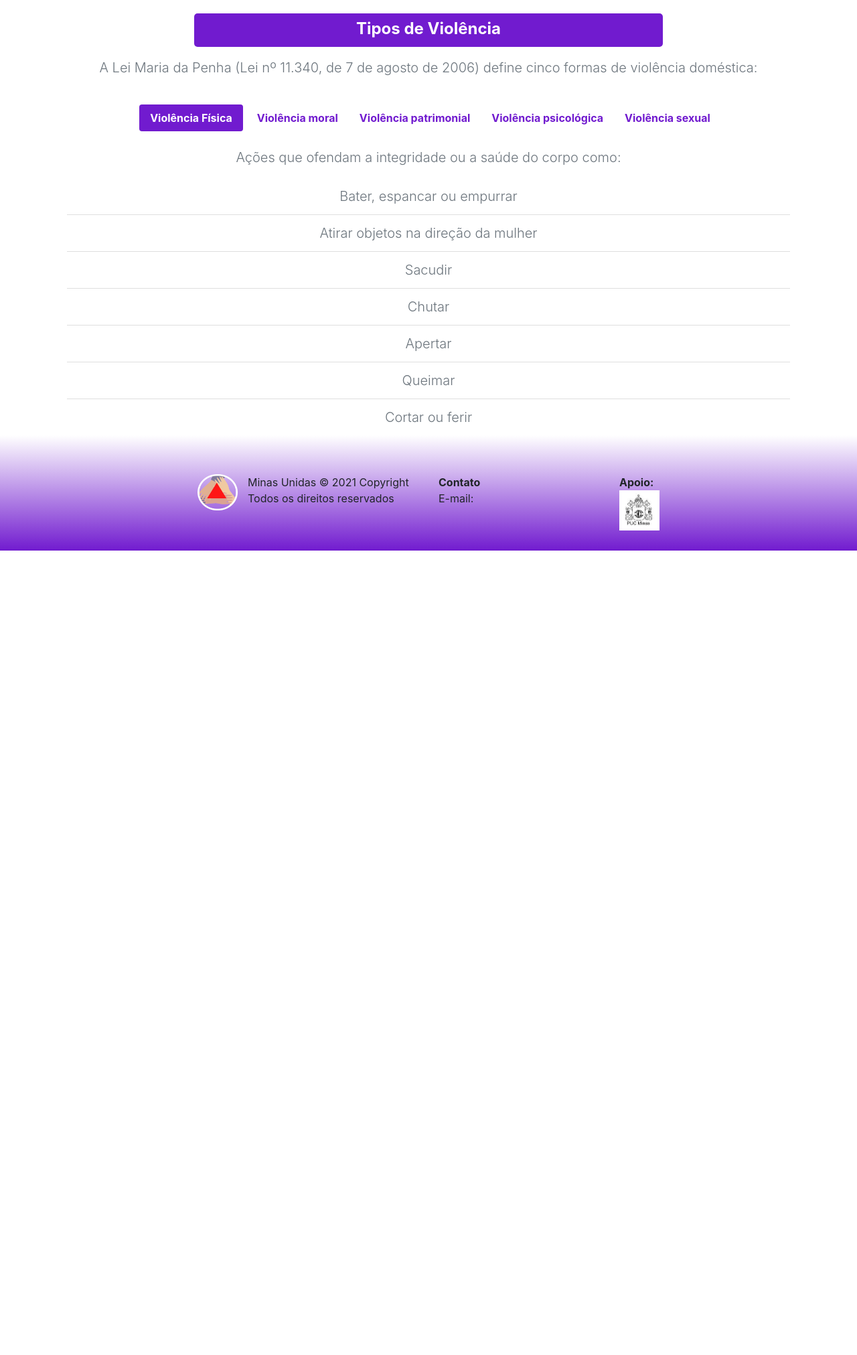
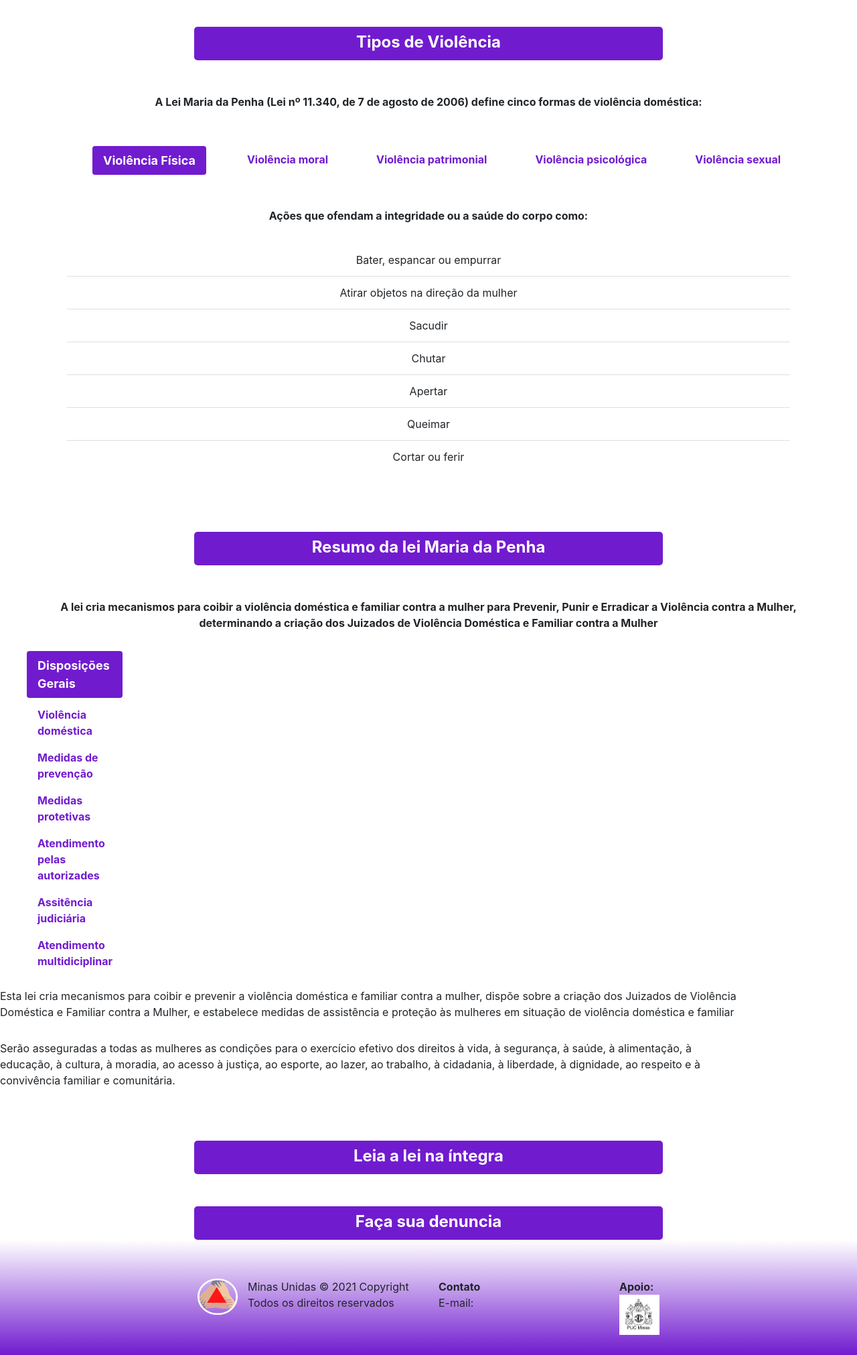
Before and after one commit to ICEI-PUC-Minas-PMV-SI/pmv-si-2021-2-e1-proj-web-t1-violencia-mulher, a PHP site: page /legislacao.html in a window 1280 px wide. Shown: the part 135-2158 px from the top of the page at 67% size. Before the commit the page ends 957 px from the top, so only its background shows below. Run offline with PHP 8.4, Linux system fonts and the light colour scheme; some libraries are stand-ins or nearby versions.

Commit message:
Complemento conteúdo da página Legislação

```diff
--- /dev/null
+++ b/src/css/legislacao.css
@@ -0,0 +1,69 @@
+
+/*Estilo de fonte para parágrafos*/
+p{
+    font-weight: bold;
+    margin-top: 20px;
+    margin-bottom: 30px;
+}
+
+p.tab-pane{
+    font-weight: normal;
+}
+
+a.btn-direciona{
+    background-color:#711BCF;
+    width: 700px;
+    height: 50px;
+    padding: 5px 10px;
+    border-radius: 5px;
+    color: white;
+    font-weight: bold;
+    font-size:x-large;
+    text-align: center;
+    display: inline-block;
+    text-decoration:none;
+
+}
+
+a.btn-direciona:hover{
+    background-color: #A377FB;
+    color: #711BCF;
+}
+
+
+
+/* Navpills - Tipos de violência*/
+/* Botões/pílulas ativos*/
+.nav-pills .nav-link.active {
+    background-color: #711BCF;
+    font-weight: bold;
+    margin-inline: 5px;
+    margin-bottom: 5px;
+    margin-left: 40px;
+    font-size: large;
+}
+
+/* Botões/pílulas inativas*/
+.nav-link{
+    color: #711BCF;
+    font-weight: bold;
+    margin-left: 40px;
+
+}
+
+/*Botões/pílulas ao passar ponteiro*/
+.nav-link:hover{
+    color: #FFFFFF;
+    background-color: #711BCF;
+}
+
+
+/*Navpills veritical - Resumo da lei*/
+.col-9{
+    margin-left: 60px;
+    margin-top: 10px;
+}
+
+.tab-pane{
+    margin-right: 5px;
+}
--- a/src/css/style.css
+++ b/src/css/style.css
@@ -36,25 +36,7 @@
     background-color: #FFFFFF;
 }
 
-/* Botões/pílulas navbar Tipos de violência*/
-/* Botões/pílulas ativos*/
-.nav-pills .nav-link.active {
-    background-color: #711BCF;
-    font-weight: bold;
-    margin-inline: 5px;
-}
 
-/* Botões/pílulas inativas*/
-.nav-link{
-    color: #711BCF;
-    font-weight: bold;
-}
-
-/*Botões/pílulas ao passar ponteiro*/
-.nav-link:hover{
-    color: #FFFFFF;
-    background-color: #711BCF;
-}
 
 /* botao de destaque */
 .navbar-nav .nav-item.denuncie a {
--- a/src/legislacao.html
+++ b/src/legislacao.html
@@ -1,6 +1,7 @@
 <!DOCTYPE html>
 <html lang="pt-br">
     <head>
+        <!-- Meta tags -->
         <!-- Meta tags -->
         <title>Minas Unidas</title>
         <link rel="shortcut icon" type="imagex/png" href="imgs/icone-projeto.ico">
@@ -16,6 +17,8 @@
         <script src="https://cdn.jsdelivr.net/npm/bootstrap@5.1.2/dist/js/bootstrap.bundle.min.js"></script>
         <!-- CSS da página -->
         <link rel="stylesheet" href="css/style.css">
+        <!--CSS da página Legislação-->
+        <link rel="stylesheet" href="css/legislacao.css">
         <!-- CSS Ícone lupa -->
         <script src="https://kit.fontawesome.com/16bd7ee685.js" crossorigin="anonymous"></script>
     </head>
@@ -54,7 +57,7 @@
             <div id="conteudo">
                 <div class="container text-center">
                     <p class="title-page">Tipos de Violência</p>
-                    <P class="lead text-muted">A Lei Maria da Penha (Lei nº 11.340, de 7 de agosto de 2006) define cinco formas de violência doméstica:</P>
+                    <P>A Lei Maria da Penha (Lei nº 11.340, de 7 de agosto de 2006) define cinco formas de violência doméstica:</P>
                 </div>
 
                 <br>
@@ -84,8 +87,8 @@
                     <!-- Tab panes -->
                     <div class="tab-content">
                         <div class="tab-pane container active" id="violencia1">
-                            <p class="lead text-muted">Ações que ofendam a integridade ou a saúde do corpo como:</p>
-                                <ul class="list-group list-group-flush lead text-muted">
+                            <p>Ações que ofendam a integridade ou a saúde do corpo como:</p>
+                                <ul class="list-group list-group-flush">
                                     <li class="list-group-item">Bater, espancar ou empurrar</li>
                                     <li class="list-group-item">Atirar objetos na direção da mulher</li>
                                     <li class="list-group-item">Sacudir</li>
@@ -96,8 +99,8 @@
                                 </ul>
                         </div>
                         <div class="tab-pane container fade" id="violencia2">
-                            <p class="lead text-muted">Ações que desonram a mulher diante da sociedade:</p>
-                                <ul class="list-group list-group-flush lead text-muted">
+                            <p>Ações que desonram a mulher diante da sociedade:</p>
+                                <ul class="list-group list-group-flush">
                                     <li class="list-group-item">Mentiras ou ofensas</li>
                                     <li class="list-group-item">Acusá-la publicamente de ter praticado crime</li>
                                     <li class="list-group-item">Xingar diante dos amigos</li>
@@ -106,8 +109,8 @@
                                 </ul>
                         </div>
                         <div class="tab-pane container fade" id="violencia3">
-                            <p class="lead text-muted">Ações que envolvam a retirada de dinheiro conquistado pela mulher <br> com seu próprio trabalho:</p>
-                                <ul class="list-group list-group-flush lead text-muted">
+                            <p>Ações que envolvam a retirada de dinheiro conquistado pela mulher <br> com seu próprio trabalho:</p>
+                                <ul class="list-group list-group-flush">
                                     <li class="list-group-item">Destruir qualquer patrimônio</li>
                                     <li class="list-group-item">Deixar de pagar pensão alimentícia</li>
                                     <li class="list-group-item">Controlar dinheiro</li>
@@ -115,8 +118,8 @@
                                 </ul>
                         </div>
                         <div class="tab-pane container fade" id="violencia4">
-                            <p class="lead text-muted">Ações que causam danos emocionais e diminuição da autoestima <br> que visem degradar ou controlar seus comportamentos:</p>
-                                <ul class="list-group list-group-flush lead text-muted">
+                            <p>Ações que causam danos emocionais e diminuição da autoestima <br> que visem degradar ou controlar seus comportamentos:</p>
+                                <ul class="list-group list-group-flush">
                                     <li class="list-group-item">Crenças e decisões</li>
                                     <li class="list-group-item">Ameaça</li>
                                     <li class="list-group-item">Constrangimento, humilhação e ridicularização</li>
@@ -127,8 +130,8 @@
                                 </ul>
                         </div>
                         <div class="tab-pane container fade" id="violencia5">
-                            <p class="lead text-muted">Ações que forcem a mulher a fazer, manter ou presenciar ato sexual:</p>
-                                <ul class="list-group list-group-flush lead text-muted">
+                            <p>Ações que forcem a mulher a fazer, manter ou presenciar ato sexual:</p>
+                                <ul class="list-group list-group-flush">
                                     <li class="list-group-item">Por meio de força</li>
                                     <li class="list-group-item">Ameaça</li>
                                     <li class="list-group-item">Impedir o uso de métodos contraceptivos</li>
@@ -142,6 +145,214 @@
             </div>
 
         </main>
+
+        <br>
+        <br>
+
+        <section>
+            <div id="conteudo">
+                <div class="container text-center">
+                    <p class="title-page">Resumo da lei Maria da Penha</p>
+                    <P>A lei cria mecanismos para coibir a violência doméstica e familiar contra a mulher para
+                       Prevenir, Punir e Erradicar a Violência contra a Mulher, determinando a criação dos
+                       Juizados de Violência Doméstica e Familiar contra a Mulher
+                    </P>
+                </div>
+
+                <!-- Nav pills - vertical-->
+                <div class="row">
+                    <div class="col-2 justify-content-center">
+                        <ul class="nav flex-column nav-pills" aria-orientation="vertical">
+                            <li class="nav-item">
+                                <a class="nav-link active" data-bs-toggle="pill" href="#disposicao-geral">Disposições Gerais</a>
+                            </li>
+                            <li class="nav-item">
+                                <a class="nav-link" data-bs-toggle="pill" href="#violencia-dom-fa">Violência doméstica</a>
+                            </li>
+                            <li class="nav-item">
+                                <a class="nav-link" data-bs-toggle="pill" href="#medidas-prevencao">Medidas de prevenção</a>
+                            </li>
+                            <li class="nav-item">
+                                <a class="nav-link" data-bs-toggle="pill" href="#medidas-protetivas">Medidas protetivas</a>
+                            </li>
+                            <li class="nav-item">
+                                <a class="nav-link" data-bs-toggle="pill" href="#atendimento-aut">Atendimento pelas autorizades</a>
+                            </li>
+                            <li class="nav-item">
+                                <a class="nav-link" data-bs-toggle="pill" href="#assis-judiciaraia">Assitência judiciária</a>
+                            </li>
+                            <li class="nav-item">
+                                <a class="nav-link" data-bs-toggle="pill" href="#atendi-multi">Atendimento multidiciplinar</a>
+                            </li>
+                        </ul>
+                    </div>
+
+                    <!-- Tab panes -->
+                    <div class="tab-content">
+                        <div class="tab-pane container active" id="disposicao-geral">
+                            <p class="tab-pane">Esta lei cria mecanismos para coibir e prevenir a violência doméstica
+                                e familiar contra a mulher, dispõe sobre a criação dos Juizados de Violência Doméstica
+                                e Familiar contra a Mulher, e estabelece medidas de assistência e proteção às mulheres
+                                em situação de violência doméstica e familiar
+                            </p>
+                            <p class="tab-pane">Serão asseguradas a todas as mulheres as condições para o exercício
+                                efetivo dos direitos à vida, à segurança, à saúde, à alimentação, à educação, à cultura,
+                                 à moradia, ao acesso à justiça, ao esporte, ao lazer, ao trabalho, à cidadania, à liberdade,
+                                 à dignidade, ao respeito e à convivência familiar e comunitária.
+                                </p>
+                        </div>
+
+                        <div class="tab-pane container" id="violencia-dom-fa">
+                            <p class="tab-pane"> Configura violência doméstica e familiar contra a mulher qualquer ação ou
+                                omissão baseada no gênero que lhe cause morte, lesão, sofrimento físico, sexual ou psicológico
+                                e dano moral ou patrimonial no âmbito da unidade doméstica e/ou da família e/ou em qualquer
+                                relação íntima de afeto.
+                            </p>
+                            <p class="tab-pane">São formas de violência doméstica e familiar contra a mulher, entre outras:
+                                a violência física, a violência psicológica, a violência sexual, a violência patrimonial, e a violência moral.
+                            </p>
+                        </div>
+
+                        <div class="tab-pane container" id="medidas-prevencao">
+                            <p class="tab-pane"> Coibe a violência doméstica e familiar contra a mulher por meio de um conjunto
+                                articulado de ações da União, dos Estados, do Distrito Federal e dos Municípios e de ações não-governamentais.
+                            </p>
+                            <p class="tab-pane">
+                                Tem como principais diretrizes:
+                            </p>
+                            <ul>
+                                <li>A promoção de estudos e pesquisas, estatísticas e outras informações
+                                    relevantes
+                                </li>
+                                <li>
+                                    O respeito, nos meios de comunicação social, dos valores éticos e sociais da pessoa e da família,
+                                    de forma a coibir os papéis estereotipados que legitimem ou exacerbem a violência doméstica e familiar
+                                </li>
+                                <li>
+                                    A implementação de atendimento policial especializado para as mulheres, em particular nas Delegacias
+                                    de Atendimento à Mulher
+                                </li>
+                                <li>
+                                    A promoção e a realização de campanhas educativas de prevenção da violência doméstica e familiar
+                                    contra a mulher, voltadas ao público escolar e à sociedade em geral
+                                </li>
+                                <li>
+                                    A promoção de programas educacionais que disseminem valores éticos de irrestrito respeito à
+                                    dignidade da pessoa humana com a perspectiva de gênero e de raça ou etnia
+                                </li>
+                            </ul>
+                        </div>
+
+                        <div class="tab-pane container" id="medidas-protetivas">
+                            <p class="tab-pane">
+                                A assistência à mulher em situação de violência doméstica e familiar será prestada de forma articulada
+                                e conforme os princípios e as diretrizes previstos na Lei Orgânica da Assistência Social, no Sistema
+                                Único de Saúde, no Sistema Único de Segurança Pública, entre outras normas e políticas públicas de proteção.
+                            </p>
+                            <p class="tab-pane">
+                                Tem como principais diretrizes:
+                            </p>
+                            <ul>
+                                <li>O juiz determinará, por prazo certo, a inclusão da mulher em situação de violência doméstica e
+                                     familiar no cadastro de programas assistenciais do governo federal, estadual e municipal
+                                </li>
+                                <li>
+                                    O juiz assegurará à mulher em situação de violência doméstica e familiar, para preservar
+                                    sua integridade física e psicológica: acesso prioritário à remoção quando servidora pública;
+                                    manutenção do vínculo trabalhista, quando necessário o afastamento do local de trabalho, por até seis meses;
+                                    encaminhamento à assistência judiciária, quando for o caso, inclusive para eventual ajuizamento da ação de
+                                    separação judicial, de divórcio, de anulação de casamento ou de dissolução de união estável
+                                </li>
+                                <li>
+                                    Acesso aos benefícios decorrentes do desenvolvimento científico e tecnológico, incluindo os serviços de
+                                    contracepção de emergência, a profilaxia de DST's e AIDS e  e outros procedimentos médicos necessários
+                                    e cabíveis nos casos de violência sexual
+                                </li>
+                                <li>
+                                    Aquele que, por ação ou omissão, causar lesão, violência física, sexual ou psicológica e dano moral ou
+                                    patrimonial a mulher fica obrigado a ressarcir todos os danos causados
+                                </li>
+                                <li>
+                                    Prioridade para matricular seus dependentes em instituição de educação básica mais próxima de seu domicílio
+                                </li>
+                            </ul>
+                        </div>
+
+                        <div class="tab-pane container" id="atendimento-aut">
+                            <p class="tab-pane"> Na hipótese da iminência ou da prática de violência doméstica e familiar contra a mulher, a
+                                autoridade policial que tomar conhecimento da ocorrência adotará, de imediato, as providências legais cabíveis.
+                            </p>
+
+                            <p class="tab-pane">
+                                Tem como principais diretrizes:
+                            </p>
+
+                            <ul>
+                                <li>
+                                    Atendimento policial e pericial especializado e previamente capacitado,
+                                     ininterrupto e prestado por servidores - preferencialmente do sexo feminino
+                                </li>
+                                <li>
+                                    Proteção e garantias da integridade física, psíquica e emocional da depoente
+                                </li>
+                                <li>
+                                    Familiares e testemunhas terão contato direto com investigados ou suspeitos e pessoas a eles relacionadas
+                                </li>
+                                <li>
+                                    Não revitimização da depoente, evitando sucessivas inquirições sobre o mesmo fato nos âmbitos criminal,
+                                    cível e administrativo, bem como questionamentos sobre a vida privada.
+                                </li>
+                            </ul>
+                        </div>
+
+                        <div class="tab-pane container" id="assis-judiciaria">
+                            <p class="tab-pane">
+                                Em todos os atos processuais, cíveis e criminais,
+                                a mulher em situação de violência doméstica e familiar deverá estar acompanhada de advogado
+                            </p>
+                            <p class="tab-pane">
+                                É garantido a toda mulher em situação de violência doméstica e familiar o acesso aos serviços
+                                de Defensoria Pública ou de Assistência Judiciária Gratuita, nos termos da lei, em sede policial e judicial,
+                                mediante atendimento específico e humanizado.
+                            </p>
+                        </div>
+
+                        <div class="tab-pane container" id="atendi-multi">
+                            <p class="tab-pane">
+                                Em todos os atos processuais, cíveis e criminais,
+                                a mulher em situação de violência doméstica e familiar deverá estar acompanhada de advogado
+                            </p>
+                            <p class="tab-pane">
+                                É garantido a toda mulher em situação de violência doméstica e familiar o acesso aos serviços
+                                de Defensoria Pública ou de Assistência Judiciária Gratuita, nos termos da lei, em sede policial e judicial,
+                                mediante atendimento específico e humanizado.
+                            </p>
+                            <p class="tab-pane">
+                                Quando a complexidade do caso exigir avaliação mais aprofundada, o juiz poderá determinar a manifestação de
+                                profissional especializado, mediante a indicação da equipe de atendimento multidisciplinar.
+                            </p>
+                        </div>
+                    </div>
+                </div>
+            </div>
+        </section>
+
+        <!--Botão de direcionamento para página do governo com com a lei completa-->
+        <br>
+        <br>
+
+        <div class="container text-center">
+            <a class="btn-direciona" href="http://www.planalto.gov.br/ccivil_03/_ato2004-2006/2006/lei/l11340.htm" target="_blank">Leia a lei na íntegra</a>
+        </div>
+
+        <!--Botão de direcionamento para página de denúncia-->
+        <br>
+        <br>
+
+        <div class="container text-center">
+            <a class="btn-direciona" href="denuncie.html">Faça sua denuncia</a>
+        </div>
+
 
         <!-- Rodapé -->
         <footer>
```
